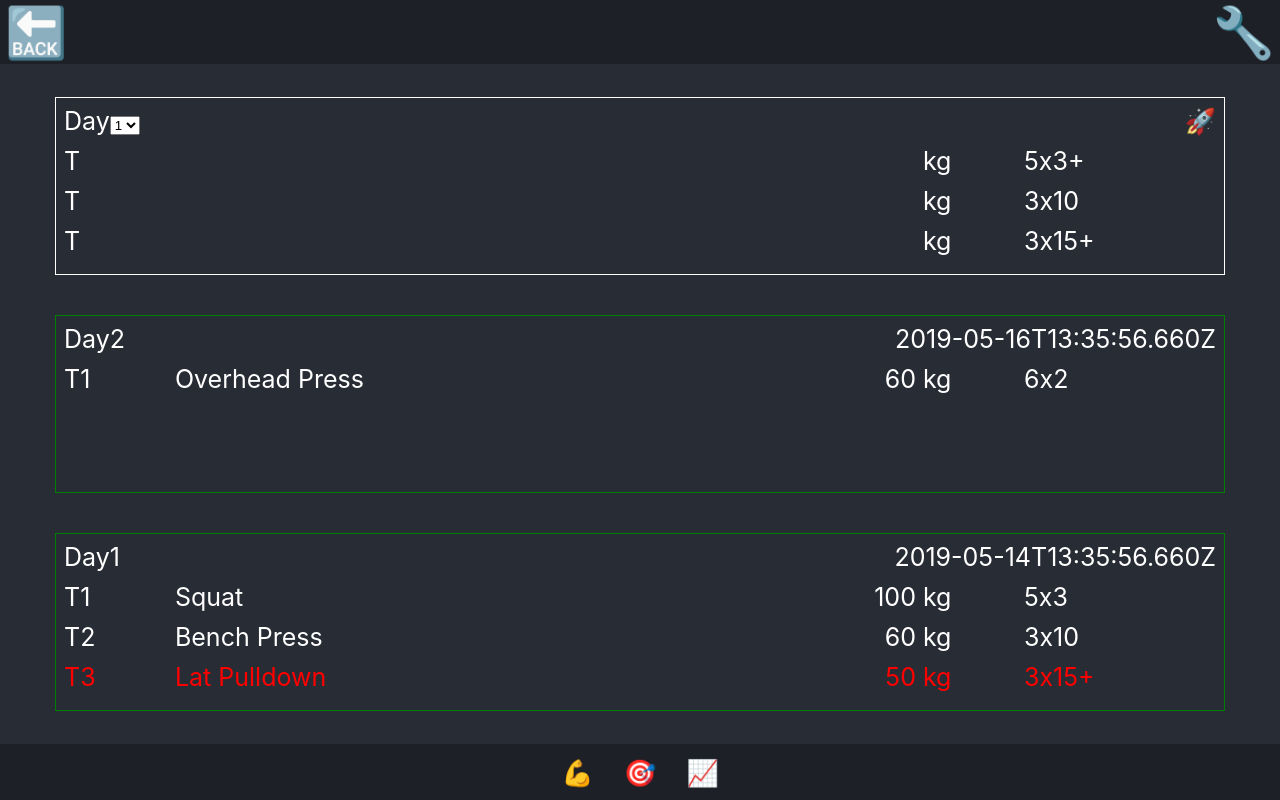
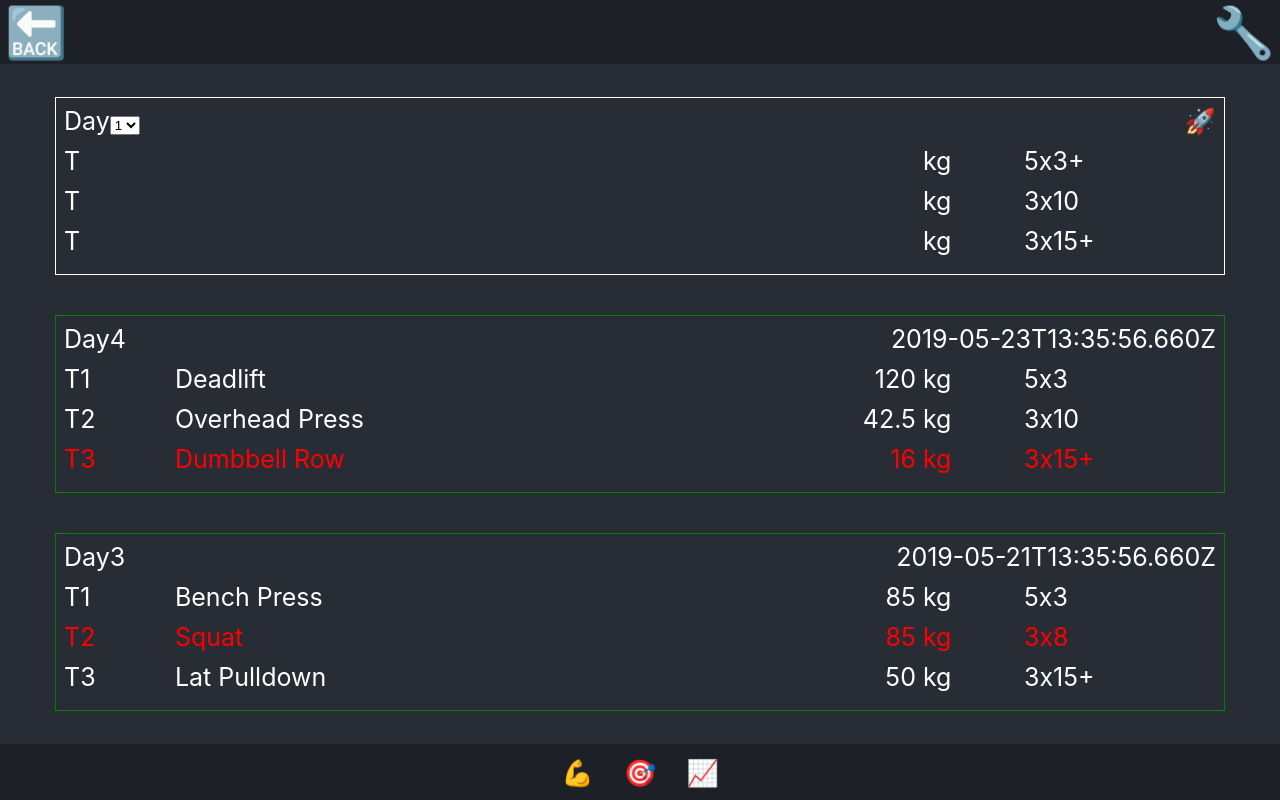
Before and after one commit to JakeRowsell89/gzclp, a React (Create React App) app: page /workouts in a window 1280 px wide. Built offline with nearby package versions, Linux system fonts and the light colour scheme.

Commit message:
💪🏻Log workouts

```diff
--- a/src/components/pages/Workouts.js
+++ b/src/components/pages/Workouts.js
@@ -20,7 +20,7 @@ class Workouts extends Component {
 
   generateNewWorkout(event) {
     const nextWorkoutDay =
-      event && event.target && event.target.value && Number(event.target.value) || 1
+      (event && event.target && event.target.value && Number(event.target.value)) || 1
     let activeWorkout = generateWorkout(this.props.workouts, nextWorkoutDay)
     store.dispatch(activateWorkout(activeWorkout))
   }
--- a/src/fixtures/workouts.json
+++ b/src/fixtures/workouts.json
@@ -1,4 +1,84 @@
 [
+  {
+    "day": 4,
+    "completed": true,
+    "date": "2019-05-23T13:35:56.660Z",
+    "exercises": [
+      {
+        "completed": true,
+        "tier": 1,
+        "stage": 1,
+        "name": "Deadlift",
+        "format": "5x3",
+        "weight": {
+          "amount": 120,
+          "unit": "kg"
+        }
+      },
+      {
+        "completed": true,
+        "tier": 2,
+        "stage": 1,
+        "name": "Overhead Press",
+        "format": "3x10",
+        "weight": {
+          "amount": 42.5,
+          "unit": "kg"
+        }
+      },
+      {
+        "completed": false,
+        "tier": 3,
+        "stage": 1,
+        "name": "Dumbbell Row",
+        "format": "3x15+",
+        "weight": {
+          "amount": 16,
+          "unit": "kg"
+        }
+      }
+    ]
+  },
+  {
+    "day": 3,
+    "completed": true,
+    "date": "2019-05-21T13:35:56.660Z",
+    "exercises": [
+      {
+        "completed": true,
+        "tier": 1,
+        "stage": 1,
+        "name": "Bench Press",
+        "format": "5x3",
+        "weight": {
+          "amount": 85,
+          "unit": "kg"
+        }
+      },
+      {
+        "completed": false,
+        "tier": 2,
+        "stage": 2,
+        "name": "Squat",
+        "format": "3x8",
+        "weight": {
+          "amount": 85,
+          "unit": "kg"
+        }
+      },
+      {
+        "completed": true,
+        "tier": 3,
+        "stage": 1,
+        "name": "Lat Pulldown",
+        "format": "3x15+",
+        "weight": {
+          "amount": 50,
+          "unit": "kg"
+        }
+      }
+    ]
+  },
   {
     "day": 2,
     "completed": true,
```
